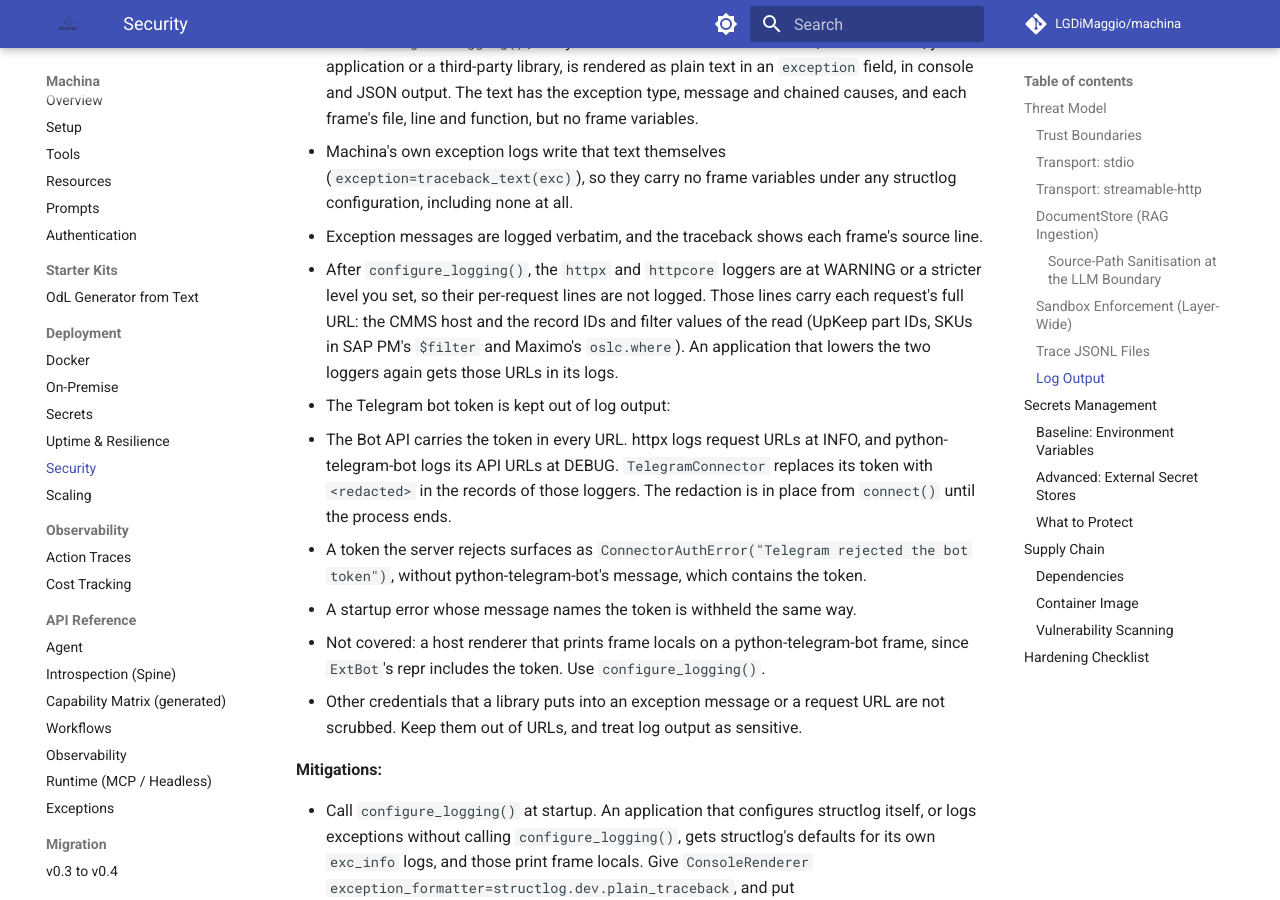
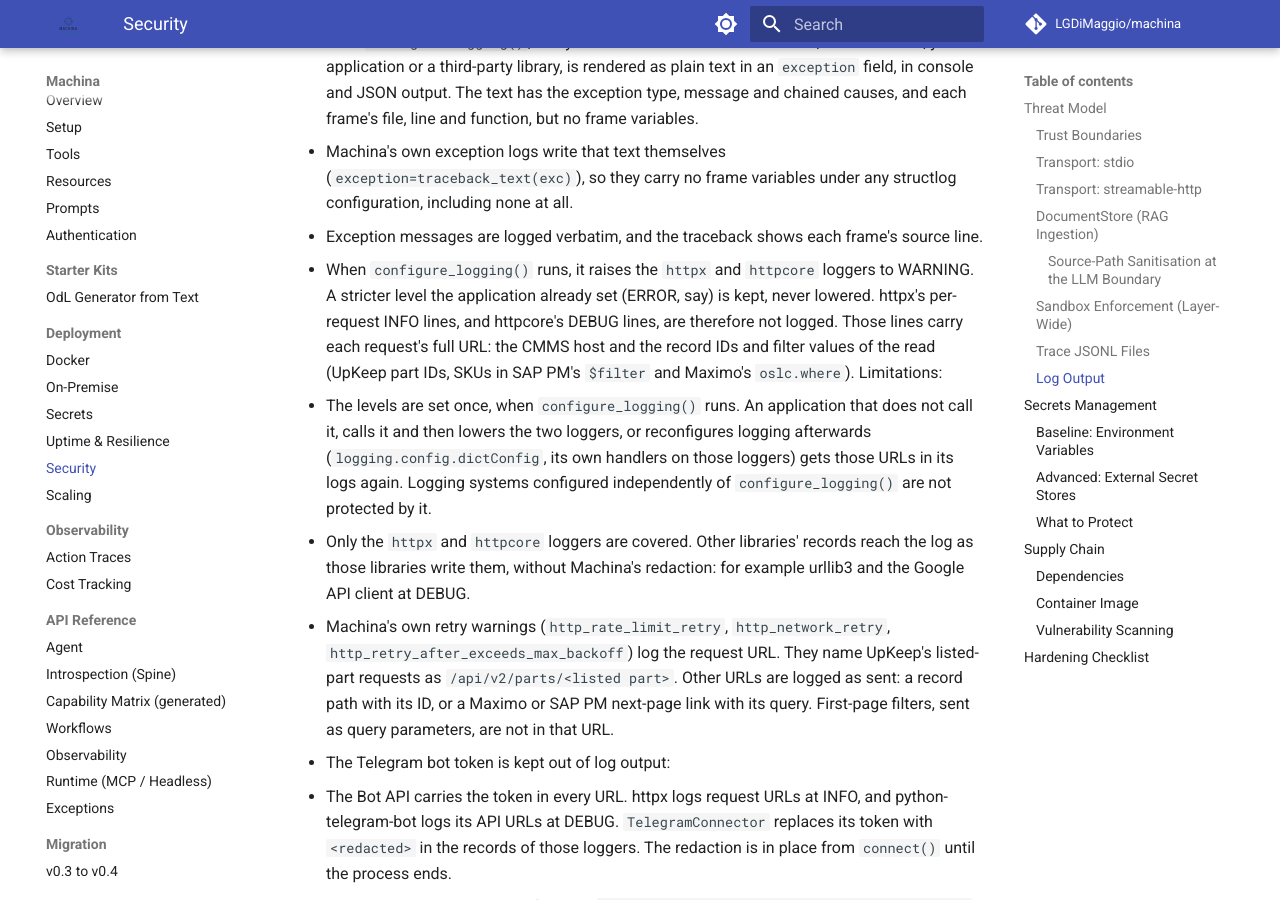
Before and after one commit to LGDiMaggio/machina, an MkDocs documentation site: the page built from docs/deployment/security.md, in a window 1280 px wide and 900 px high, scrolled down 6591 px. Built offline with MkDocs 1.6.1 and Material for MkDocs 9.7.7, drawn with Linux system fonts in a browser that asks for light colours; comment, search, counter and statistics services are not loaded.

Commit message:
docs(security): say what configure_logging's httpx levels cover and what not
Log Output now states the limits of holding the httpx and httpcore loggers at
WARNING:
- it holds from the moment configure_logging() runs;
- a stricter level is kept;
- logging the application configures itself, or reconfigures afterwards, is
  not covered;
- other libraries' loggers are not covered;
- Machina's retry warnings still log record paths and next-page links. Only
  UpKeep's listed-part requests are redacted.

The CHANGELOG's Security entry says the same.

Co-Authored-By: Claude Opus 5.5 <noreply@anthropic.com>

```diff
--- a/docs/deployment/security.md
+++ b/docs/deployment/security.md
@@ -303,13 +303,28 @@ default.
   structlog configuration, including none at all.
 - Exception messages are logged verbatim, and the traceback shows each frame's
   source line.
-- After `configure_logging()`, the `httpx` and `httpcore` loggers are at
-  WARNING or a stricter level you set, so their per-request lines are not
-  logged. Those lines carry each
-  request's full URL: the CMMS host and the record IDs and filter values of
-  the read (UpKeep part IDs, SKUs in SAP PM's `$filter` and Maximo's
-  `oslc.where`). An application that lowers the two loggers again gets those
-  URLs in its logs.
+- When `configure_logging()` runs, it raises the `httpx` and `httpcore`
+  loggers to WARNING. A stricter level the application already set (ERROR,
+  say) is kept, never lowered. httpx's per-request INFO lines, and httpcore's
+  DEBUG lines, are therefore not logged. Those lines carry each request's full
+  URL: the CMMS host and the record IDs and filter values of the read (UpKeep
+  part IDs, SKUs in SAP PM's `$filter` and Maximo's `oslc.where`).
+  Limitations:
+  - The levels are set once, when `configure_logging()` runs. An application
+    that does not call it, calls it and then lowers the two loggers, or
+    reconfigures logging afterwards (`logging.config.dictConfig`, its own
+    handlers on those loggers) gets those URLs in its logs again. Logging
+    systems configured independently of `configure_logging()` are not
+    protected by it.
+  - Only the `httpx` and `httpcore` loggers are covered. Other libraries'
+    records reach the log as those libraries write them, without Machina's
+    redaction: for example urllib3 and the Google API client at DEBUG.
+  - Machina's own retry warnings (`http_rate_limit_retry`,
+    `http_network_retry`, `http_retry_after_exceeds_max_backoff`) log the
+    request URL. They name UpKeep's listed-part requests as
+    `/api/v2/parts/<listed part>`. Other URLs are logged as sent: a record
+    path with its ID, or a Maximo or SAP PM next-page link with its query.
+    First-page filters, sent as query parameters, are not in that URL.
 - The Telegram bot token is kept out of log output:
   - The Bot API carries the token in every URL. httpx logs request URLs at INFO, and python-telegram-bot logs its API URLs at DEBUG. `TelegramConnector` replaces its token with `<redacted>` in the records of those loggers. The redaction is in place from `connect()` until the process ends.
   - A token the server rejects surfaces as `ConnectorAuthError("Telegram rejected the bot token")`, without python-telegram-bot's message, which contains the token.
```
Also changed, not shown: CHANGELOG.md (+1 -1 lines).
